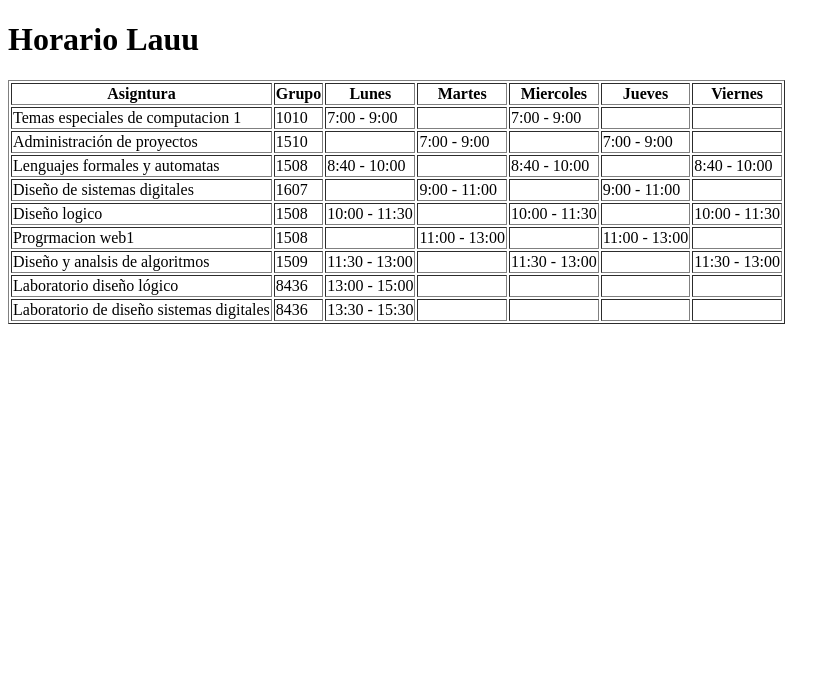
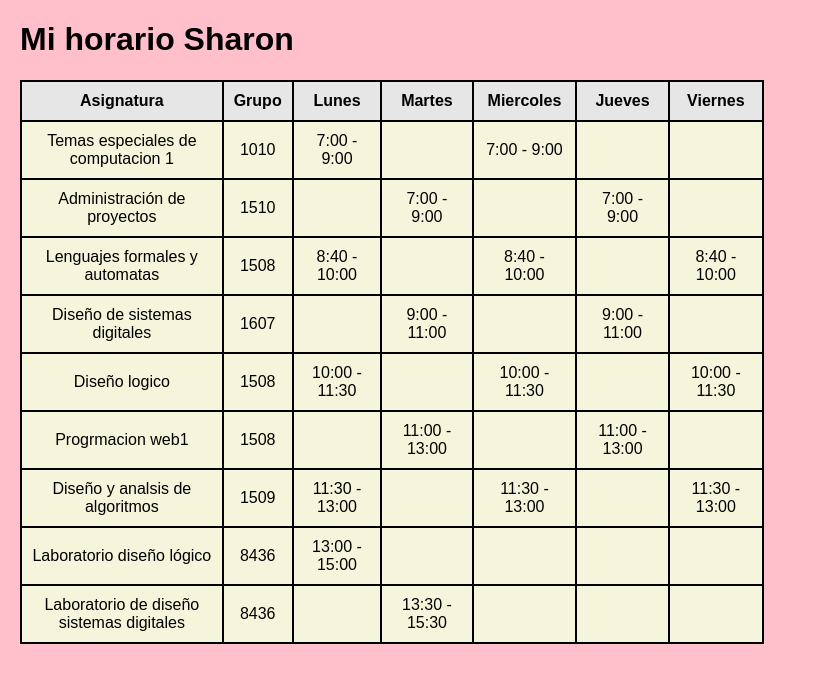
Before and after one commit to sharonballesteros/Horarios, a plain HTML site: page index.html in a window 1280 px wide. Shown: the whole page, without its empty margins (0-840 px from the left). Drawn offline with Linux system fonts and the light colour scheme.

Commit message:
Cambios de estilos: fondo rosa y tabla beige con bordes negros

```diff
--- a/estilos.css
+++ b/estilos.css
@@ -1,19 +1,21 @@
 body {
     font-family: Arial, sans-serif;
     margin: 20px;
+    background-color: pink; /* Fondo rosa */
 }
 
 table {
     border-collapse: collapse;
     width: 60%;
+    background-color: beige; /* Fondo tabla */
 }
 
 th, td {
-    border: 1px solid black;
+    border: 2px solid black; /* Líneas negras */
     padding: 10px;
     text-align: center;
 }
 
 th {
-    background-color: #f2f2f2;
+    background-color: #e6e6e6; /* gris claro para encabezado */
 }
--- a/index.html
+++ b/index.html
@@ -4,14 +4,14 @@
     <meta charset="UTF-8">
     <meta name="viewport" content="width=device-width, initial-scale=1.0">
     <title>Horario de Sharon</title>
-    <link rel="stylesheet" href="estilo.css">
+    <link rel="stylesheet" href="estilos.css">
     <link rel="shortcut icon" href="img/gato.png" type="image/x-icon">
 </head>
 <body>
-    <h1>Horario Lauu</h1>
+    <h1>Mi horario Sharon</h1>
     <table  border="1">
         <tr>
-            <th>Asigntura</th>
+            <th>Asignatura</th>
             <th>Grupo</th>
             <th>Lunes</th>
             <th>Martes</th>
@@ -94,8 +94,8 @@
         <tr>
             <td>Laboratorio de diseño sistemas digitales</td>
             <td>8436</td>
+            <td></td>
             <td>13:30 - 15:30</td>
-            <td></td>
             <td></td>
             <td></td>
             <td></td>
```
